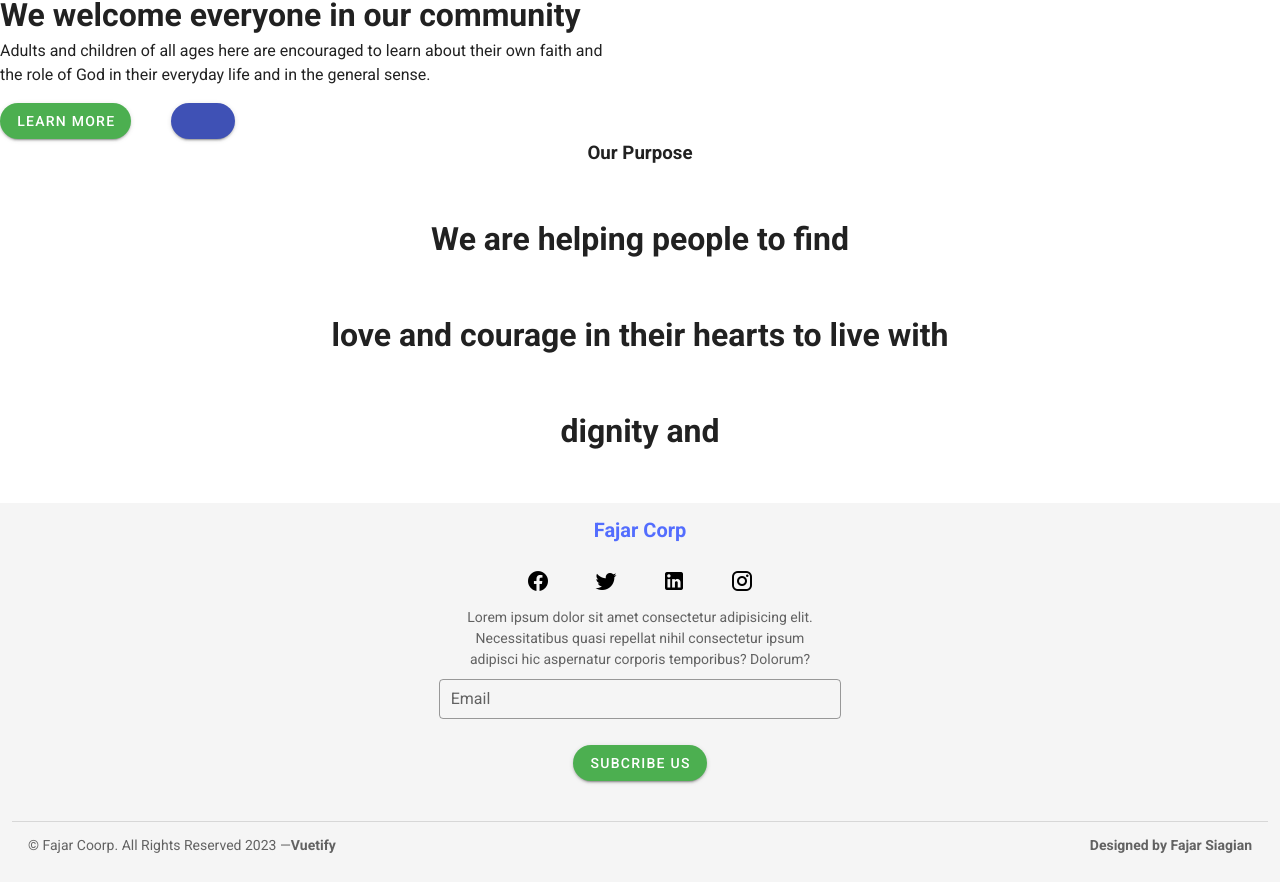
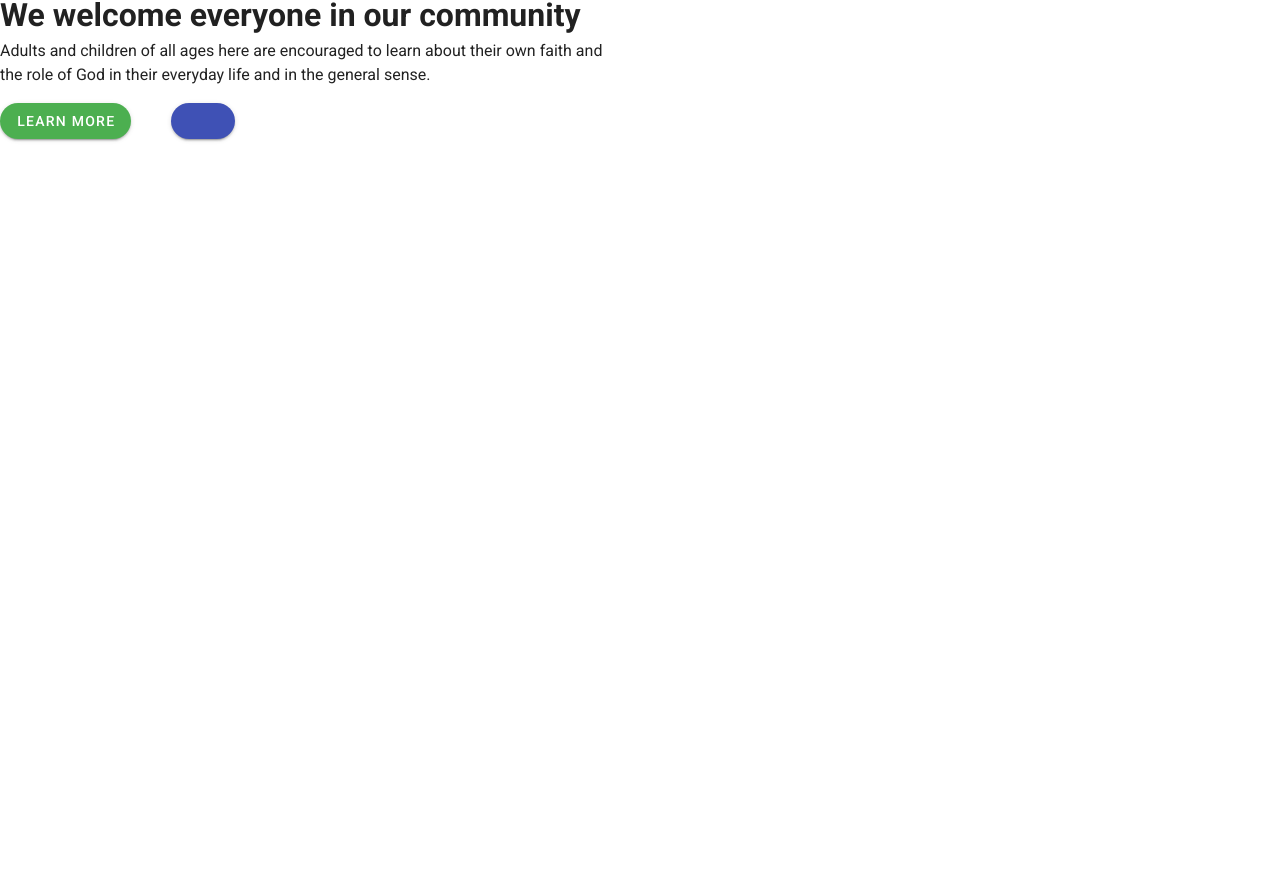
Before and after one commit to inteleopard/vue_project_chakra, a Vue app: page / in a window 1280 px wide. Shown: the part 1067-1958 px from the top of the page. Built offline with nearby package versions, Linux system fonts and the light colour scheme; a web font is replaced by a local one.

Commit message:
change AppPurpose.vue

```diff
--- a/src/components/AppPurpose.vue
+++ b/src/components/AppPurpose.vue
@@ -1,46 +1,19 @@
 <template>
-  <v-container>
-    <v-row
-      class="mb-12"
-      no-gutters
+  <v-container
+      class="fill-height d-flex"
+      fluid
+      fill-height
+      align-center
+      justify-center
+  >
+    <v-card
+        class="transparent-card mx-auto"
+        max-width="800"
     >
-      <v-col>
-        <h3 class="text-center">
-          Our Purpose
-        </h3>
-      </v-col>
-    </v-row>
-    <v-row
-      class="mb-12"
-      no-gutters
-    >
-      <v-col>
-        <h1 class=" text-center">
-          We are helping people to find
-        </h1>
-      </v-col>
-    </v-row>
-    <v-row
-      class="mb-12"
-      no-gutters
-    >
-      <v-col>
-        <h1 class="text-center">
-          love and courage in their hearts to live with
-        </h1>
-      </v-col>
-    </v-row>
-    <v-row
-      class="mb-12"
-      no-gutters
-    >
-      <v-col>
-        <h1 class="text-center">
-          dignity and
-        </h1>
-      </v-col>
-    </v-row>
-
+      <v-card-title class="text-uppercase">Learning Bible</v-card-title>
+      <v-card-text class="pt-7">We Aim to Be Guided</v-card-text>
+      <v-card-text class="pt-12">by God's Word</v-card-text>
+    </v-card>
   </v-container>
 </template>
 
```
